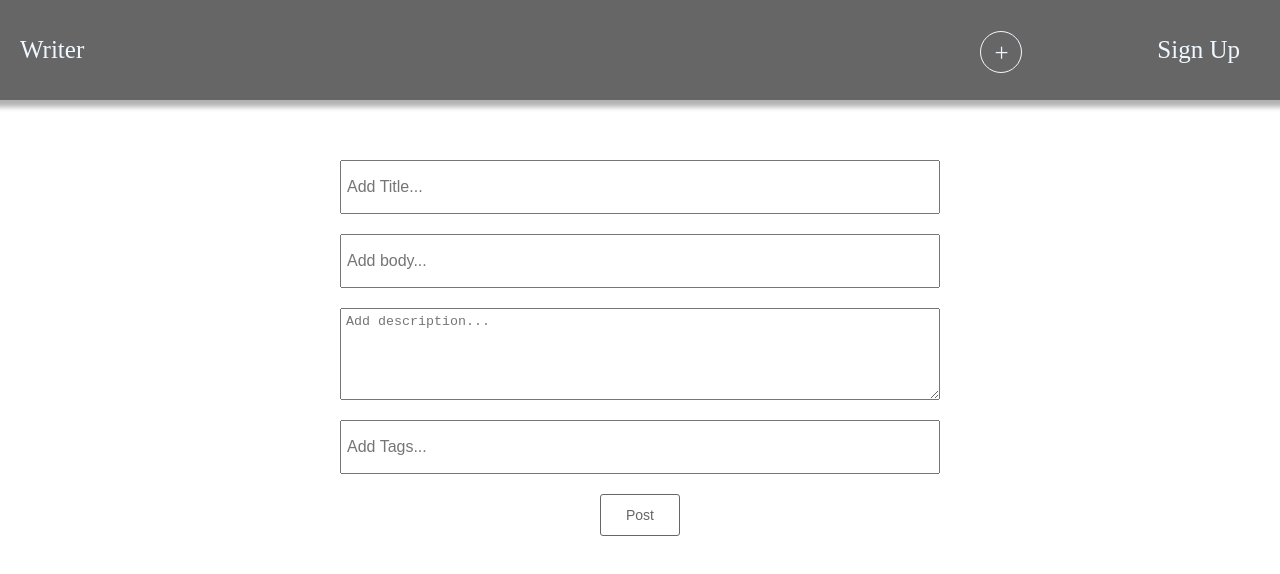
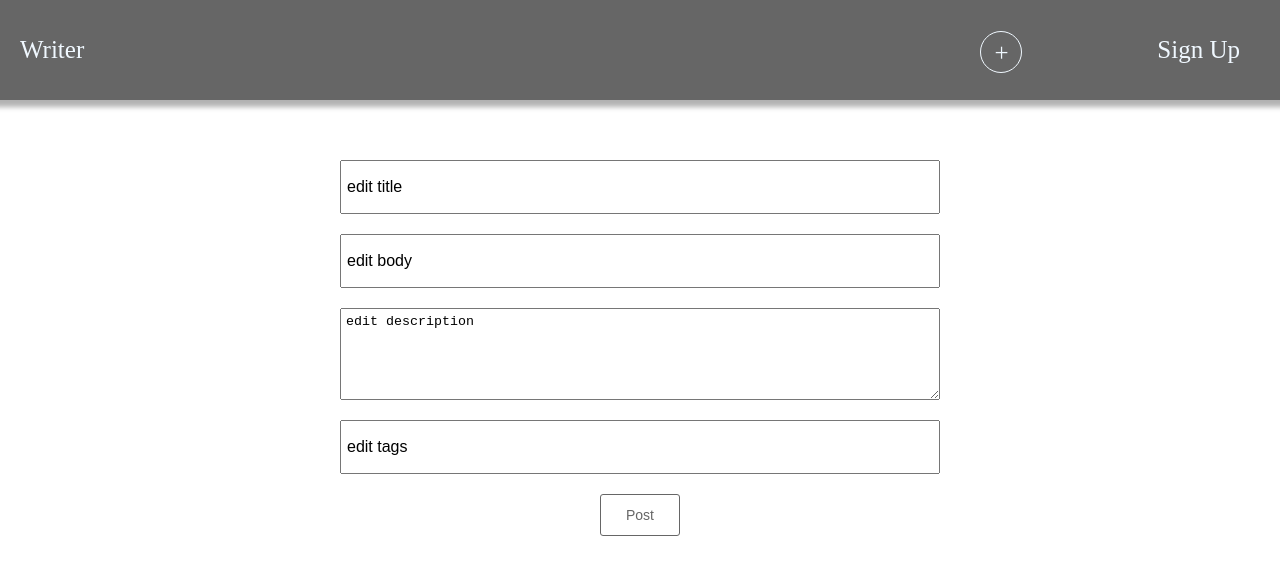
Before and after one commit to sachin-me/writer, a React (Create React App) app in the folder client/: page /post/1/edit in a window 1280 px wide. Shown: the top 574 px of the page. Built offline with nearby package versions, Linux system fonts and the light colour scheme; no server answers.

Commit message:
fixed uncontrolled components issue(raised cause init state was null)

```diff
--- a/client/src/components/EditPost.js
+++ b/client/src/components/EditPost.js
@@ -4,10 +4,10 @@ import { updatePost, getSinglePost } from '../actions';
 
 class EditPost extends Component {
   state = {
-    title: '',
-    description: '',
-    bodyName: '',
-    tags: null
+    title: 'edit title',
+    description: 'edit description',
+    bodyName: 'edit body',
+    tags: 'edit tags'
   }
 
   handleTitle = (e) => {
```
